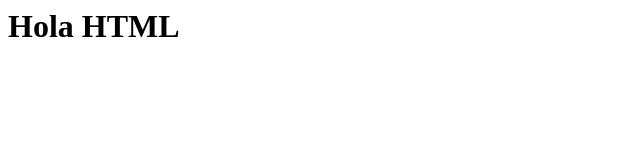
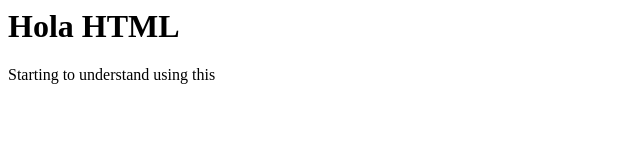
Before and after one commit to L-VERGE/webd1000-test-23W, a plain HTML site: page index.html in a window 1280 px wide. Shown: the whole page, without its empty margins (0-640 px from the left). Drawn offline with Linux system fonts and the light colour scheme.

Commit message:
Updated index.html

```diff
--- a/index.html
+++ b/index.html
@@ -4,5 +4,6 @@
     </head>
     <body>
         <h1>Hola HTML</h1>
+        <p>Starting to understand using this</p>
     </body>
 </html>
```
